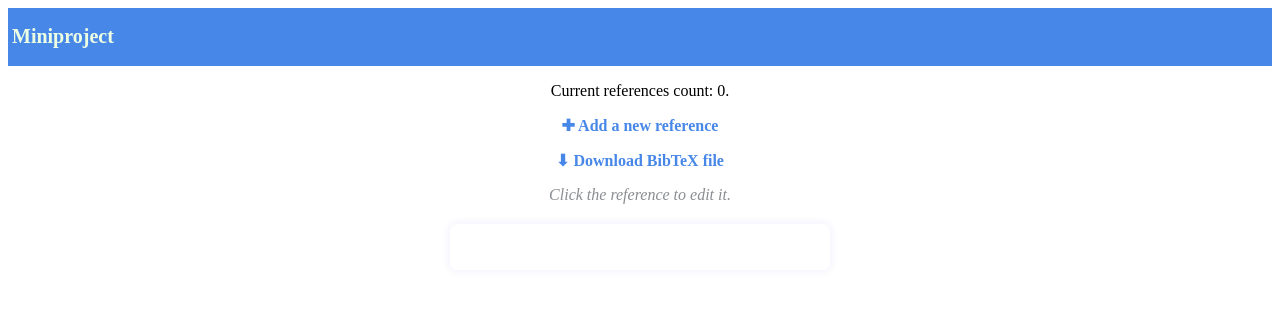
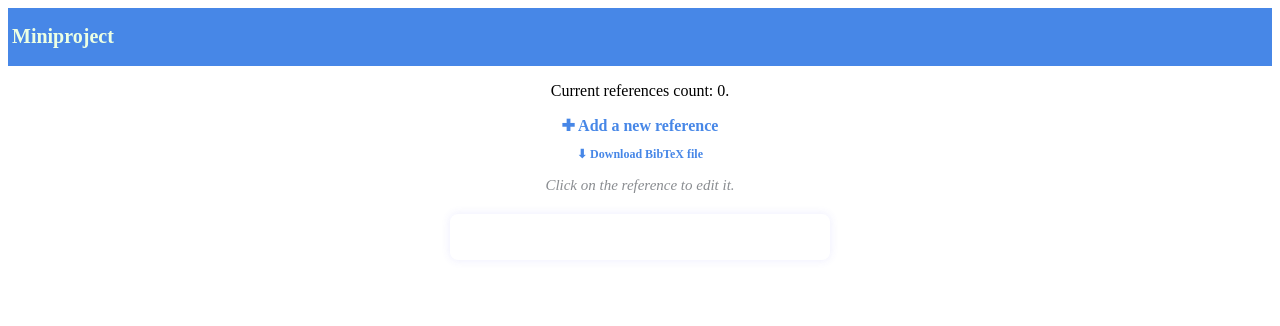
Before and after one commit to eki-77/ohtu_miniprojekti, a Flask app: page / in a window 1280 px wide. Shown: the top 326 px of the page. Run offline with Flask 3, Linux system fonts and the light colour scheme; data that the repository does not hold is empty.

Commit message:
Style modifications

```diff
--- a/src/static/styles.css
+++ b/src/static/styles.css
@@ -48,8 +48,9 @@
 .gray {
   color: rgb(138, 141, 145);
   font-style: italic;
+  font-size: 15px;
 }
 
 .smaller {
-  font-size: 10px;
+  font-size: 12px;
 }
--- a/src/templates/index.html
+++ b/src/templates/index.html
@@ -18,9 +18,9 @@
     <p class="center">Current references count: {{count}}.</p>
 
     <a href="/new-reference" class="no-link-dark center">✚ Add a new reference</a>
-    <p class="no-link-dark center">⬇︎ Download BibTeX file</p>
+    <p class="no-link-dark center smaller">⬇︎ Download BibTeX file</p>
 
-    <p class="center gray">Click the reference to edit it.</p>
+    <p class="center gray">Click on the reference to edit it.</p>
 
     <div class="centered">
     <p>
```
